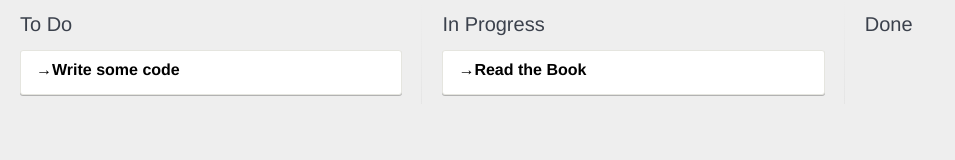
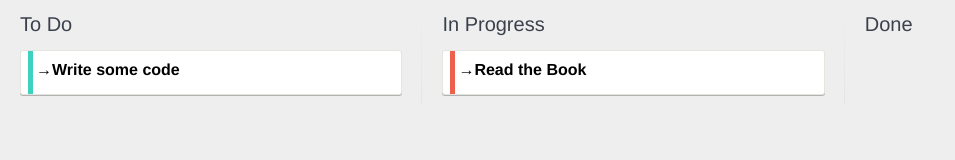
Before and after one commit to NelsonRock/react-todo-app, a React app: page / in a window 1280 px wide. Shown: the top 160 px of the page, without its empty margins (0-955 px from the left). Built offline with nearby package versions, Linux system fonts and the light colour scheme.

Commit message:
Adding inline style passing with props from parent List.js component to Card.js component

```diff
--- a/App.js
+++ b/App.js
@@ -6,7 +6,8 @@ let cardsList = [
     {
     id: 1,
     title: "Read the Book",
-    description: "I should read the whole book",
+    description: "I should#ed604d read the whole book",
+    color: "#ed604d",
     status: "in-progress",
     tasks: []
     },
@@ -14,6 +15,7 @@ let cardsList = [
     id: 2,
     title: "Write some code",
     description: "Code along with the samples in the book. The complete source can be found at [github](https://github.com/pro-react)",
+    color: "#3dd1bf",
     status: "todo",
     tasks: [
       {
--- a/Card.js
+++ b/Card.js
@@ -21,6 +21,15 @@ class Card extends Component {
   }
 
   render(){
+    let sideColor = {
+      position:'absolute',
+      zIndex:-1,
+      top:0,
+      bottom:0,
+      left:7,
+      width:5,
+      backgroundColor:this.props.color
+    } ;
     let cardDetais = this.state.showDetails ?
                                                 <div className="card__details">
                                                   <span dangerouslySetInnerHTML={{__html:marked(this.props.description)}} />
@@ -29,6 +38,7 @@ class Card extends Component {
 
     return(
       <div className="card">
+        <div style={sideColor}></div>
         <div className={this.toggleClass.bind(this)()} onClick={this.showDetails.bind(this)} >{this.props.title}</div>
         {cardDetais}
       </div>
--- a/List.js
+++ b/List.js
@@ -7,6 +7,7 @@ class List extends Component {
           return <Card key={card.id}
                        title={card.title}
                        description={card.description}
+                       color={card.color}
                        tasks={card.tasks} />
           });
       return(
```
